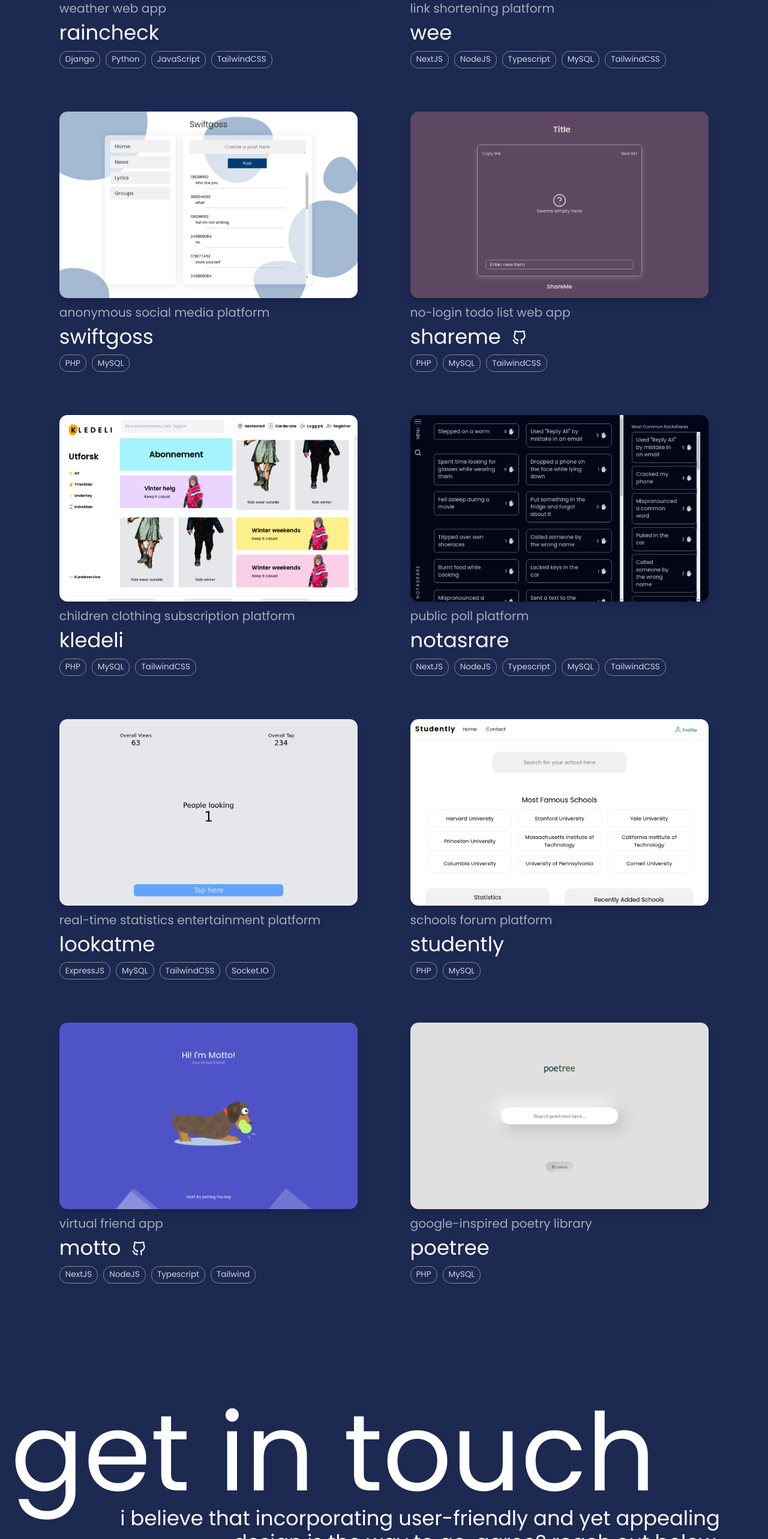
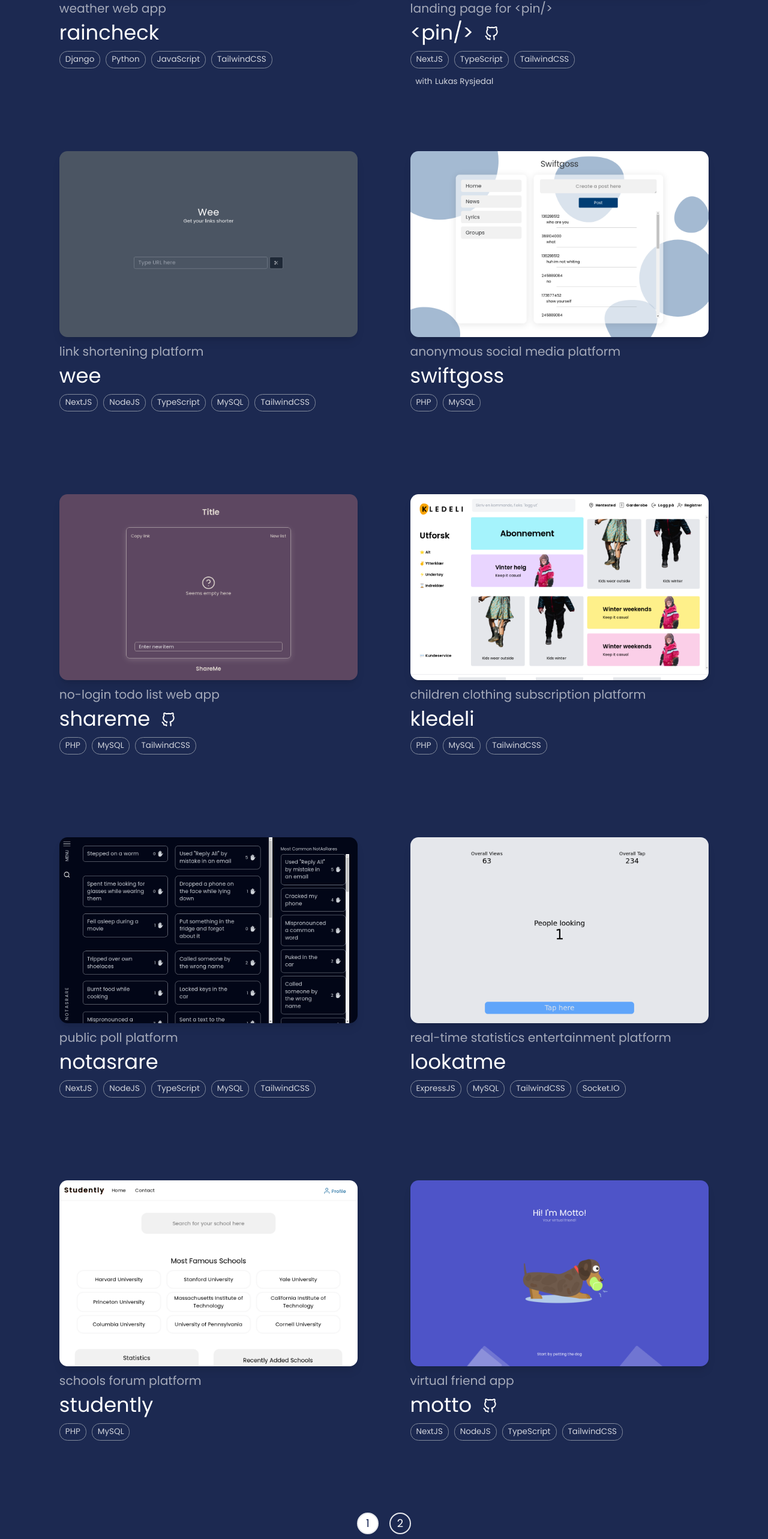
Before and after one commit to nheek/nheek., a Next.js app: page / in a window 1280 px wide. Shown: the part 1356-3922 px from the top of the page at 60% size. Built offline with nearby package versions, Linux system fonts and the light colour scheme.

Commit message:
added pagination, collaborators, and <PIN/>

```diff
--- a/components/featured-projects-item.tsx
+++ b/components/featured-projects-item.tsx
@@ -1,4 +1,4 @@
-import { useEffect, useState } from 'react';
+import { useEffect, useState, useRef } from 'react';
 import getTextsMap from '../components/get-texts-map';
 
 export default function FeaturedProjectsItem({ category = "websites" }) {
@@ -7,14 +7,15 @@ export default function FeaturedProjectsItem({ category = "websites" }) {
   const projects = {
     websites: [
       { name: 'raincheck', desc: 'weather web app', link: 'https://raincheck.nheek.com/', image: '/featured-projects/raincheck.png', techstack: ['Django', 'Python', 'JavaScript', 'TailwindCSS'] },
-      { name: 'wee', desc: 'link shortening platform', link: 'https://wee.nheek.com/', image: '/featured-projects/wee.png', techstack: ['NextJS', 'NodeJS', 'Typescript', 'MySQL', 'TailwindCSS'] },
+      { name: '<pin/>', desc: 'landing page for <pin/>', link: 'https://pin.nheek.com/', image: '/featured-projects/PIN.png', techstack: ['NextJS', 'TypeScript', 'TailwindCSS'], onGithub: "https://github.com/nheek/PIN", collaborators: [{name: "Lukas Rysjedal", link: "https://github.com/LukasRysjedal"}] },
+      { name: 'wee', desc: 'link shortening platform', link: 'https://wee.nheek.com/', image: '/featured-projects/wee.png', techstack: ['NextJS', 'NodeJS', 'TypeScript', 'MySQL', 'TailwindCSS'] },
       { name: 'swiftgoss', desc: 'anonymous social media platform', link: 'https://swiftgoss.nheek.com/', image: '/featured-projects/swiftgoss.png', techstack: ['PHP', 'MySQL'] },
       { name: 'shareme', desc: 'no-login todo list web app', link: 'https://shareme.nheek.com/', image: '/featured-projects/shareme.png', techstack: ['PHP', 'MySQL', 'TailwindCSS'], onGithub: "https://github.com/nheek/shareme" },
       { name: 'kledeli', desc: 'children clothing subscription platform', link: 'https://kledeli.nheek.com/', image: '/featured-projects/kledeli.png', techstack: ['PHP', 'MySQL', 'TailwindCSS'] },
-      { name: 'notasrare', desc: 'public poll platform', link: 'https://notasrare.nheek.com/', image: '/featured-projects/notasrare.png', techstack: ['NextJS', 'NodeJS', 'Typescript', 'MySQL', 'TailwindCSS'] },
+      { name: 'notasrare', desc: 'public poll platform', link: 'https://notasrare.nheek.com/', image: '/featured-projects/notasrare.png', techstack: ['NextJS', 'NodeJS', 'TypeScript', 'MySQL', 'TailwindCSS'] },
       { name: 'lookatme', desc: 'real-time statistics entertainment platform', link: 'https://lookatme.nheek.com/', image: '/featured-projects/lookatme.png', techstack: ['ExpressJS', 'MySQL', 'TailwindCSS', 'Socket.IO'] },
       { name: 'studently', desc: 'schools forum platform', link: 'https://studently.nheek.com/', image: '/featured-projects/studently.png', techstack: ['PHP', 'MySQL'] },
-      { name: 'motto', desc: 'virtual friend app', link: 'https://motto.nheek.com/', image: '/featured-projects/motto.png', techstack: ['NextJS', 'NodeJS', 'Typescript', 'Tailwind'], onGithub: "https://github.com/nheek/motto" },
+      { name: 'motto', desc: 'virtual friend app', link: 'https://motto.nheek.com/', image: '/featured-projects/motto.png', techstack: ['NextJS', 'NodeJS', 'TypeScript', 'TailwindCSS'], onGithub: "https://github.com/nheek/motto" },
       { name: 'poetree', desc: 'google-inspired poetry library', link: 'https://poetree.nheek.com/', image: '/featured-projects/poetree.png', techstack: ['PHP', 'MySQL'] },
     ],
     apps: [
@@ -23,8 +24,8 @@ export default function FeaturedProjectsItem({ category = "websites" }) {
       { name: 'password generator', desc: 'secure password generator application', link: '#', image: '/featured-projects/python/password_generator.png', techstack: ['Python', 'PyQt6'] },
     ],
     static: [
-      { name: 'lady', desc: 'food service online platform', link: 'https://lady.nheek.com/', image: '/featured-projects/static/lady.png', techstack: ['NextJS', 'Typescript', 'TailwindCSS'] },
-      { name: 'techie', desc: 'tech product landing page', link: 'https://techie.nheek.com/', image: '/featured-projects/static/techie.png', techstack: ['NextJS', 'Typescript', 'TailwindCSS'] },
+      { name: 'lady', desc: 'food service online platform', link: 'https://lady.nheek.com/', image: '/featured-projects/static/lady.png', techstack: ['NextJS', 'TypeScript', 'TailwindCSS'] },
+      { name: 'techie', desc: 'tech product landing page', link: 'https://techie.nheek.com/', image: '/featured-projects/static/techie.png', techstack: ['NextJS', 'TypeScript', 'TailwindCSS'] },
     ],
     template: [
       { name: 'hexrovk', desc: 'social media platform', link: 'https://hexrovk.nheek.com/', image: '/featured-projects/template/hexrovk.png', techstack: ['PHP', 'JQuery'] },
@@ -34,14 +35,14 @@ export default function FeaturedProjectsItem({ category = "websites" }) {
   const projects_no = {
     websites: [
       { name: 'raincheck', desc: 'vær web app', link: 'https://raincheck.nheek.com/', image: '/featured-projects/raincheck.png', techstack: ['Django', 'Python', 'JavaScript', 'TailwindCSS'] },
-      { name: 'wee', desc: 'lenkeforkortingsplattform', link: 'https://wee.nheek.com/', image: '/featured-projects/wee.png', techstack: ['NextJS', 'NodeJS', 'Typescript', 'MySQL', 'TailwindCSS'] },
+      { name: 'wee', desc: 'lenkeforkortingsplattform', link: 'https://wee.nheek.com/', image: '/featured-projects/wee.png', techstack: ['NextJS', 'NodeJS', 'TypeScript', 'MySQL', 'TailwindCSS'] },
       { name: 'swiftgoss', desc: 'anonym sosiale medie', link: 'https://swiftgoss.nheek.com/', image: '/featured-projects/swiftgoss.png', techstack: ['PHP', 'MySQL'] },
       { name: 'shareme', desc: 'no-login todo list web app', link: 'https://shareme.nheek.com/', image: '/featured-projects/shareme.png', techstack: ['PHP', 'MySQL', 'TailwindCSS'] },
       { name: 'kledeli', desc: 'abonnementsplattform for barneklær', link: 'https://kledeli.nheek.com/', image: '/featured-projects/kledeli.png', techstack: ['PHP', 'MySQL', 'TailwindCSS'] },
-      { name: 'notasrare', desc: 'offentlig avstemningsplattform', link: 'https://notasrare.nheek.com/', image: '/featured-projects/notasrare.png', techstack: ['NextJS', 'NodeJS', 'Typescript', 'MySQL', 'TailwindCSS'] },
+      { name: 'notasrare', desc: 'offentlig avstemningsplattform', link: 'https://notasrare.nheek.com/', image: '/featured-projects/notasrare.png', techstack: ['NextJS', 'NodeJS', 'TypeScript', 'MySQL', 'TailwindCSS'] },
       { name: 'lookatme', desc: 'real-time statistikk underholdningsplattform', link: 'https://lookatme.nheek.com/', image: '/featured-projects/lookatme.png', techstack: ['ExpressJS', 'MySQL', 'TailwindCSS', 'Socket.IO'] },
       { name: 'studently', desc: 'skolens forumplattform', link: 'https://studently.nheek.com/', image: '/featured-projects/studently.png', techstack: ['PHP', 'MySQL'] },
-      { name: 'motto', desc: 'virtuell venn app', link: 'https://motto.nheek.com/', image: '/featured-projects/motto.png', techstack: ['NextJS', 'NodeJS', 'Typescript', 'Tailwind'] },
+      { name: 'motto', desc: 'virtuell venn app', link: 'https://motto.nheek.com/', image: '/featured-projects/motto.png', techstack: ['NextJS', 'NodeJS', 'TypeScript', 'Tailwind'] },
       { name: 'poetree', desc: 'google-inspirert poesibibliotek', link: 'https://poetree.nheek.com/', image: '/featured-projects/poetree.png', techstack: ['PHP', 'MySQL'] },
     ],
     apps: [
@@ -50,8 +51,8 @@ export default function FeaturedProjectsItem({ category = "websites" }) {
       { name: 'passordgenerering', desc: 'sikker passordgenerering applikasjon', link: '#', image: '/featured-projects/python/password_generator.png', techstack: ['Python', 'PyQt6'] },
     ],
     static: [
-      { name: 'lady', desc: 'nettbasert matserveringstjeneste', link: 'https://lady.nheek.com/', image: '/featured-projects/static/lady.png', techstack: ['NextJS', 'Typescript', 'TailwindCSS'] },
-      { name: 'techie', desc: 'landingsside for tech-produkter', link: 'https://techie.nheek.com/', image: '/featured-projects/static/techie.png', techstack: ['NextJS', 'Typescript', 'TailwindCSS'] },
+      { name: 'lady', desc: 'nettbasert matserveringstjeneste', link: 'https://lady.nheek.com/', image: '/featured-projects/static/lady.png', techstack: ['NextJS', 'TypeScript', 'TailwindCSS'] },
+      { name: 'techie', desc: 'landingsside for tech-produkter', link: 'https://techie.nheek.com/', image: '/featured-projects/static/techie.png', techstack: ['NextJS', 'TypeScript', 'TailwindCSS'] },
     ],
     template: [
       { name: 'hexrovk', desc: 'sosial medieplattform', link: 'https://hexrovk.nheek.com/', image: '/featured-projects/template/hexrovk.png', techstack: ['PHP', 'JQuery'] },
@@ -73,19 +74,39 @@ export default function FeaturedProjectsItem({ category = "websites" }) {
     default: wwwDefault
   };
   const textsMap = getTextsMap(domainPairs);
+  const sectionRef = useRef(null);
+  const itemsPerPage = 10;
+  const [currentPage, setCurrentPage] = useState(1);
 
   useEffect(() => {
-    setProjectsToShow(textsMap.projectsToShowMap[category]);
-    setTxtInfo(textsMap)
+    const startIndex = (currentPage - 1) * itemsPerPage;
+    const endIndex = startIndex + itemsPerPage;
+    setProjectsToShow(textsMap.projectsToShowMap[category].slice(startIndex, endIndex));
+    setTxtInfo(textsMap);
+
+    if (sectionRef.current) {
+      sectionRef.current.scrollIntoView({ behavior: 'smooth' });
+    }
+  }, [category, currentPage]);
+
+  useEffect(() => {
+    setCurrentPage(1);
   }, [category]);
 
+  const totalPages = Math.ceil(textsMap.projectsToShowMap[category].length / itemsPerPage);
+
+  const handlePageChange = (newPage) => {
+    setCurrentPage(newPage);
+  };
+
   return (
-      <section className="relative text-3xl leading-snug flex flex-col md:flex-row items-center justify-center gap-[7%] flex-wrap">
+    <>
+      <section ref={sectionRef} className="relative text-3xl leading-snug flex flex-col md:flex-row items-center justify-center gap-[7%] flex-wrap">
           <span className="text-lg -mb-8 md:mb-0 mt-4 md:absolute top-0 italic opacity-60">
           {txtInfo[category] || ""}
         </span>
         {projectsToShow.map((project, index) => (
-          <div key={index} className="w-full md:w-[40%] mt-16">
+          <div key={index} className="w-full md:w-[40%] md:h-[500px] mt-16">
             <img className="max-h-[400px] rounded-xl shadow-lg" src={project.image} alt={project.name} />
             <div className="mt-2 text-lg opacity-60">{project.desc}</div>
             <div className={`${project.onGithub ? "flex gap-4" : ""} mt-1 text-3xl`}>
@@ -103,13 +124,44 @@ export default function FeaturedProjectsItem({ category = "websites" }) {
               <ul className="flex flex-wrap text-xs gap-2">
                 {project.techstack.map((tech, index) => (
                   <li key={index} className="border border-1 border-gray-400 px-2 py-1 rounded-xl hover:bg-gray-400 cursor-pointer">
-                    {tech}
+                    <span>{tech}</span>
                   </li>
                 ))}
               </ul>
             </div>
+            {project.collaborators && (
+              <div className="flex gap-1 items-center mt-1 ml-2 opacity-80">
+                <span className='text-xs'>with</span>
+                <ul className="flex flex-wrap text-xs gap-2">
+                  {project.collaborators.map((person, index) => (
+                    <li key={index} className="py-2 cursor-pointer">
+                      <a href={person.link} target="_blank">
+                        {person.name}
+                      </a>
+                      {project.collaborators.length > 1 && index != project.collaborators.length - 1 ? "," : ""}
+                    </li>
+                  ))}
+                </ul>
+              </div>
+            )}
           </div>
         ))}
       </section>
+      {totalPages > 1 && (
+        <div className="flex gap-4 justify-center mt-12">
+          {Array.from({ length: totalPages }, (_, index) => (
+            <button
+              key={index}
+              className={`h-8 w-8 hover:bg-white hover:text-blue-950 border-2 border-solid border-opacity-50 rounded-full ${
+                currentPage === index + 1 ? "bg-white text-blue-950" : ""
+              }`}
+              onClick={() => handlePageChange(index + 1)}
+            >
+              {index + 1}
+            </button>
+          ))}
+        </div>
+      )}
+    </>
   );
 }
```
Also changed, not shown: public/featured-projects/pin.png (added). Lines whose indentation alone changed are shown as unchanged.
